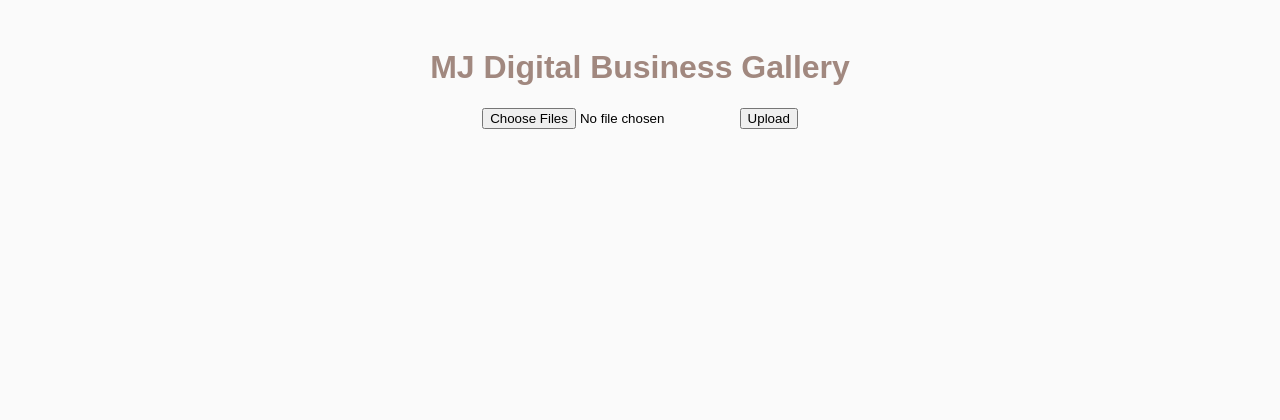
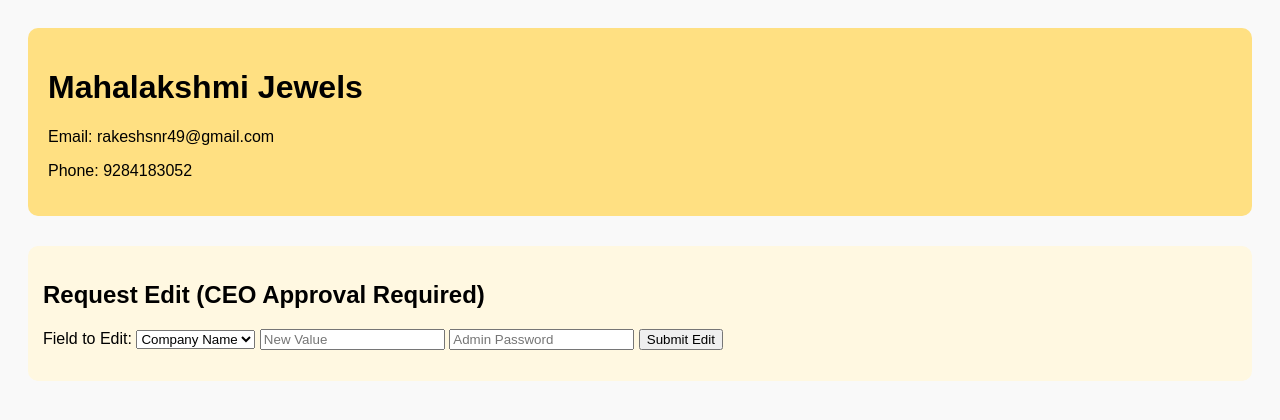
Before and after one commit to Rsonarmj/Mj_nvp, a website: page index.html in a window 1280 px wide. Drawn offline with Linux system fonts and the light colour scheme.

Commit message:
MJ CEO control website
Require CEO approval for modification

```diff
--- /dev/null
+++ b/admin-lock.js
@@ -0,0 +1,38 @@
+
+document.addEventListener('DOMContentLoaded', () => {
+  fetch('site-data.json')
+    .then(response => response.json())
+    .then(data => {
+      document.getElementById('companyName').textContent = data.companyName;
+      document.getElementById('emailID').textContent = data.emailID;
+      document.getElementById('phoneNumber').textContent = data.phoneNumber;
+    });
+
+  document.getElementById('editRequestForm').addEventListener('submit', function(e) {
+    e.preventDefault();
+    const formData = new FormData(this);
+    const field = formData.get('field');
+    const newValue = formData.get('newValue');
+    const password = formData.get('adminPass');
+
+    // Default password, to be changed later
+    const adminPassword = "mjceo123";
+
+    if (password === adminPassword) {
+      fetch('site-data.json')
+        .then(response => response.json())
+        .then(data => {
+          data[field] = newValue;
+
+          const blob = new Blob([JSON.stringify(data, null, 2)], { type: 'application/json' });
+          const a = document.createElement('a');
+          a.href = URL.createObjectURL(blob);
+          a.download = 'site-data.json';
+          a.click();
+          document.getElementById('editStatus').textContent = "Updated. Please replace 'site-data.json' in your repo.";
+        });
+    } else {
+      document.getElementById('editStatus').textContent = "Incorrect admin password!";
+    }
+  });
+});
--- /dev/null
+++ b/admin-password.txt
@@ -0,0 +1 @@
+Current admin password: mjceo123
--- a/index.html
+++ b/index.html
@@ -2,19 +2,33 @@
 <!DOCTYPE html>
 <html lang="en">
 <head>
-  <meta charset="UTF-8">
-  <title>MJ Business Gallery</title>
-  <meta name="viewport" content="width=device-width, initial-scale=1.0">
-  <link rel="stylesheet" href="style.css">
-  <script defer src="gallery.js"></script>
+  <meta charset="UTF-8" />
+  <meta name="viewport" content="width=device-width, initial-scale=1.0"/>
+  <title>Mahalakshmi Jewels - Secure</title>
+  <link rel="stylesheet" href="style.css" />
+  <script src="admin-lock.js" defer></script>
 </head>
 <body>
-  <h1>MJ Digital Business Gallery</h1>
-  <form id="uploadForm">
-    <input type="file" id="mediaUpload" multiple accept="image/*,video/*" />
-    <button type="submit">Upload</button>
-  </form>
+  <header>
+    <h1 id="companyName"></h1>
+    <p>Email: <span id="emailID"></span></p>
+    <p>Phone: <span id="phoneNumber"></span></p>
+  </header>
 
-  <section id="gallery"></section>
+  <section>
+    <h2>Request Edit (CEO Approval Required)</h2>
+    <form id="editRequestForm">
+      <label>Field to Edit:</label>
+      <select name="field" required>
+        <option value="companyName">Company Name</option>
+        <option value="emailID">Email ID</option>
+        <option value="phoneNumber">Phone Number</option>
+      </select>
+      <input type="text" name="newValue" placeholder="New Value" required />
+      <input type="password" name="adminPass" placeholder="Admin Password" required />
+      <button type="submit">Submit Edit</button>
+    </form>
+    <p id="editStatus"></p>
+  </section>
 </body>
 </html>
--- /dev/null
+++ b/site-data.json
@@ -0,0 +1,6 @@
+
+{
+  "companyName": "Mahalakshmi Jewels",
+  "emailID": "rakeshsnr49@gmail.com",
+  "phoneNumber": "9284183052"
+}
--- a/style.css
+++ b/style.css
@@ -2,29 +2,16 @@
 body {
   font-family: Arial, sans-serif;
   padding: 20px;
-  background: #fafafa;
+  background: #f9f9f9;
 }
-h1 {
-  text-align: center;
-  color: #a1887f;
+header {
+  background-color: #ffe082;
+  padding: 20px;
+  border-radius: 10px;
 }
-#uploadForm {
-  text-align: center;
-  margin: 20px 0;
+section {
+  margin-top: 30px;
+  padding: 15px;
+  background-color: #fff8e1;
+  border-radius: 10px;
 }
-#gallery {
-  display: grid;
-  grid-template-columns: repeat(auto-fill, minmax(200px, 1fr));
-  gap: 15px;
-}
-.media-item {
-  border: 1px solid #ccc;
-  padding: 10px;
-  background: white;
-  border-radius: 5px;
-}
-.media-item img,
-.media-item video {
-  width: 100%;
-  border-radius: 5px;
-}
```
Also changed, not shown: README.md.
